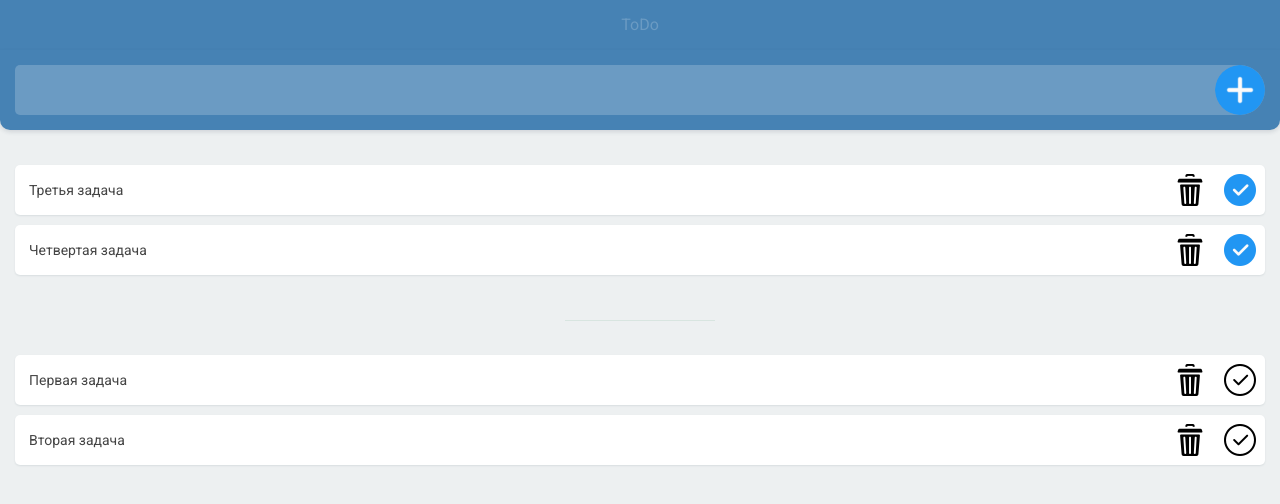
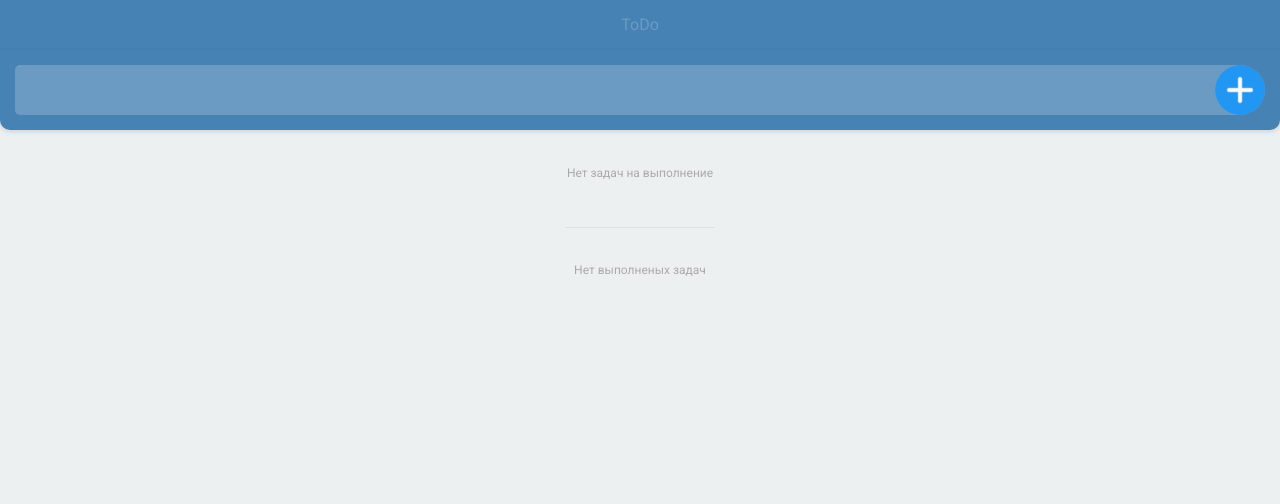
Before and after one commit to ruuuu/ToDoList_React_2026, a React (Create React App) app: page / in a window 1280 px wide. Shown: the top 504 px of the page. Built offline with nearby package versions, Linux system fonts and the light colour scheme.

Commit message:
delete ToDoItem

```diff
--- a/src/components/Form/Form.tsx
+++ b/src/components/Form/Form.tsx
@@ -5,7 +5,7 @@ import { useState } from 'react';
 
 export const Form = (props: { createNewToDo: Function}) => {      //   функцию передаем
 
-  const [text, setText] = useState<string>('')     // переменная состояния, указываем ее тип
+  const [text, setText] = useState<string>('')     // переменная состояния(обновляется асинхронно), указываем ее тип
 
 
   const formSubmit = () => {          // отправка формы
--- a/src/components/ToDoList/ToDoList.tsx
+++ b/src/components/ToDoList/ToDoList.tsx
@@ -5,7 +5,7 @@ import { ToDo } from "../../models/todo-item"
 
 
 
-export const ToDoList = (props: { todos: ToDo[] }) => {     // массив элементов типа ToDo
+export const ToDoList = (props: { todos: ToDo[], updateToDo: Function, deleteToDo: Function }) => {     // массив элементов типа ToDo
 
 
 
@@ -16,7 +16,7 @@ export const ToDoList = (props: { todos: ToDo[] }) => {     // массив эл
               .filter((item) => item.isDone === true)
               .map((todo, index) => {
                 return (
-                  <ToDoListItem toDoItem={todo} key={index} />    //  атрибуты передаем
+                  <ToDoListItem toDoItem={todo} key={index} updateToDo={props.updateToDo} deleteToDo={props.deleteToDo} />    //  атрибуты передаем
               )
             })
   };
@@ -28,7 +28,7 @@ export const ToDoList = (props: { todos: ToDo[] }) => {     // массив эл
               .filter((item) => item.isDone === false)
               .map((todo, index) => {
                 return (
-                  <ToDoListItem toDoItem={todo} key={index} />
+                  <ToDoListItem toDoItem={todo} key={index} updateToDo={props.updateToDo} deleteToDo={props.deleteToDo} />
                 )
             })
   };
--- a/src/components/ToDoList/ToDoListItem/ToDoListItem.tsx
+++ b/src/components/ToDoList/ToDoListItem/ToDoListItem.tsx
@@ -4,7 +4,7 @@ import './ToDoListItem.scss'
 
 
 
-export const ToDoListItem = (props: { toDoItem: ToDo }) => {        // props передаем как параметр
+export const ToDoListItem = (props: { toDoItem: ToDo, updateToDo: Function, deleteToDo: Function }) => {        // props передаем как параметр
 
   console.log(props)
 
@@ -14,8 +14,8 @@ export const ToDoListItem = (props: { toDoItem: ToDo }) => {        // props п
     <li className="todo-list-item__wrapper">
       <span> {props.toDoItem.text} </span>
       <div className="todo-list-item__buttons">
-        <button className="btn-trash"></button>
-        <button className={props.toDoItem.isDone ? 'btn-check' : 'btn-uncheck'}></button>
+        <button className="btn-trash"  onClick={() => props.deleteToDo(props.toDoItem)}></button>             {/* передаем коллбэк(в реакт надо передавать в обработчик ссылку на функцию), чтобы функция вызывалась при клике, а не сразу при рендеринге(то есть сразу вызовется) */}
+        <button className={props.toDoItem.isDone ? 'btn-check' : 'btn-uncheck'}  onClick={() => props.updateToDo(props.toDoItem)}></button>
       </div>
     </li>
   )
--- a/src/pages/ToDoListPage.tsx
+++ b/src/pages/ToDoListPage.tsx
@@ -10,28 +10,9 @@ import { ToDo } from "../models/todo-item"
 
 export const ToDoListPage = () => {
 
-  const [todosArray, setTodosArray] = useState<ToDo[]>([    //  указали тип элемнтов массива
-    {       // у объекта тип ToDo
-      id: 0,
-      text: 'Первая задача',
-      isDone: false
-    },
-    {
-      id: 1,
-      text: 'Вторая задача',
-      isDone: false
-    },
-    {
-      id: 2,
-      text: 'Третья задача',
-      isDone: true
-    },
-    {
-      id: 3,
-      text: 'Четвертая задача',
-      isDone: true
-    }
-  ])
+  const [todosArray, setTodosArray] = useState<ToDo[]>([])   //  указали тип элемнтов ToDo[] массива
+
+
 
 
 
@@ -40,21 +21,34 @@ export const ToDoListPage = () => {
     const newToDo: ToDo = { id: todosArray.length, text: text, isDone: false }
 
     setTodosArray([...todosArray, newToDo])       // обновили перем состояния
-    console.log('todosArray после добавления элемента', todosArray)
+    console.log('todosArray после добавления элемента', todosArray)     // React не обновляет состояние синхронно сразу после вызова setTodosArray(), он планирует обновление, затем при след рендеринге обновит.
   };
 
 
 
   const updateToDo = (toDoItem: ToDo) => {   // при нажатии на галочку(isDone=true)
     console.log('update')
-    console.log(toDoItem)
+
+    const newArray  = todosArray.map((item) => {
+      if(item.id === toDoItem.id){
+        item.isDone = !toDoItem.isDone
+      }
+
+      return item
+    });
+
+    setTodosArray(newArray)  // обновили перем состояния
   };
+
+
 
 
 
   const deleteToDo = (toDoItem: ToDo) => {
     console.log('delete')
-    console.log(toDoItem)
+
+    const filterTodosArray = todosArray.filter((item) => item.id !== toDoItem.id)
+    setTodosArray(filterTodosArray)     // обновляем  перем состояния
   };
 
 
@@ -63,7 +57,7 @@ export const ToDoListPage = () => {
     <>
         <Header />
         <Form createNewToDo={createNewToDo} />
-        <ToDoList todos={todosArray} />
+        <ToDoList todos={todosArray} updateToDo={updateToDo} deleteToDo={deleteToDo} />
     </>
 
   )
```
